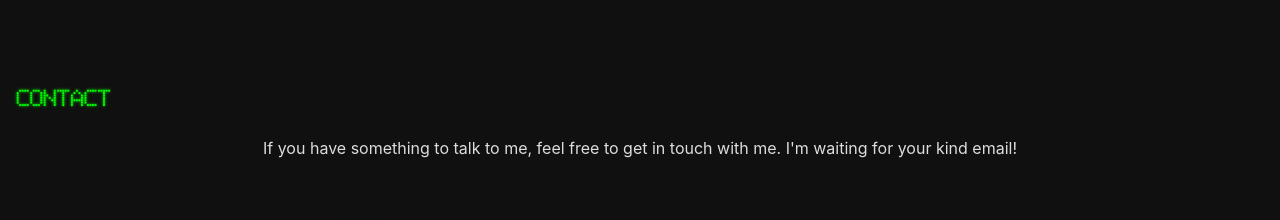
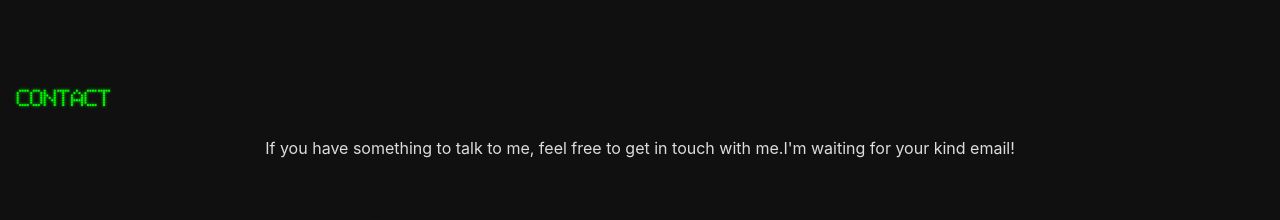
Before and after one commit to TOMO-YOSHI/next-portfolio, a Next.js app: page / in a window 1280 px wide. Shown: the part 4040-4260 px from the top of the page. Built offline with nearby package versions, Linux system fonts and the light colour scheme.

Commit message:
fix build error

```diff
--- a/components/Contact.tsx
+++ b/components/Contact.tsx
@@ -103,7 +103,7 @@ export default function Contact() {
                 onClick={() => scrollToEle('contact')}
             >Contact</h2>
             <div className={styles.contactSectionMainDiv}>
-                <p className={styles.description}>If you have something to talk to me, feel free to get in touch with me. I'm waiting for your kind email!</p>
+                <p className={styles.description}>If you have something to talk to me, feel free to get in touch with me.I&apos;m waiting for your kind email!</p>
                 <div className={styles.form_div}>
                     <ContactForm />
                     {/* <form className={styles.contact_form} action='POST'>
--- a/components/Profile.tsx
+++ b/components/Profile.tsx
@@ -24,7 +24,7 @@ export default function Profile() {
             </Zoom>
             <div className={styles.iconsDiv}>
                 <div className={styles.githubIconDiv}>
-                    <a href="https://github.com/TOMO-YOSHI" target="_blank">
+                    <a href="https://github.com/TOMO-YOSHI" target="_blank" rel="noopener noreferrer">
                         <IconContext.Provider
                             value={{
                                 style: {
--- a/components/Works.tsx
+++ b/components/Works.tsx
@@ -33,7 +33,7 @@ export default function Works() {
                     onMouseOver={()=>setHover(true)}
                     onMouseOut={()=>setHover(false)}
                 >
-                    <a href="https://github.com/TOMO-YOSHI" target="_blank">
+                    <a href="https://github.com/TOMO-YOSHI" target="_blank" rel="noopener noreferrer">
                         <IconContext.Provider
                             value={{
                                 style: {
```
